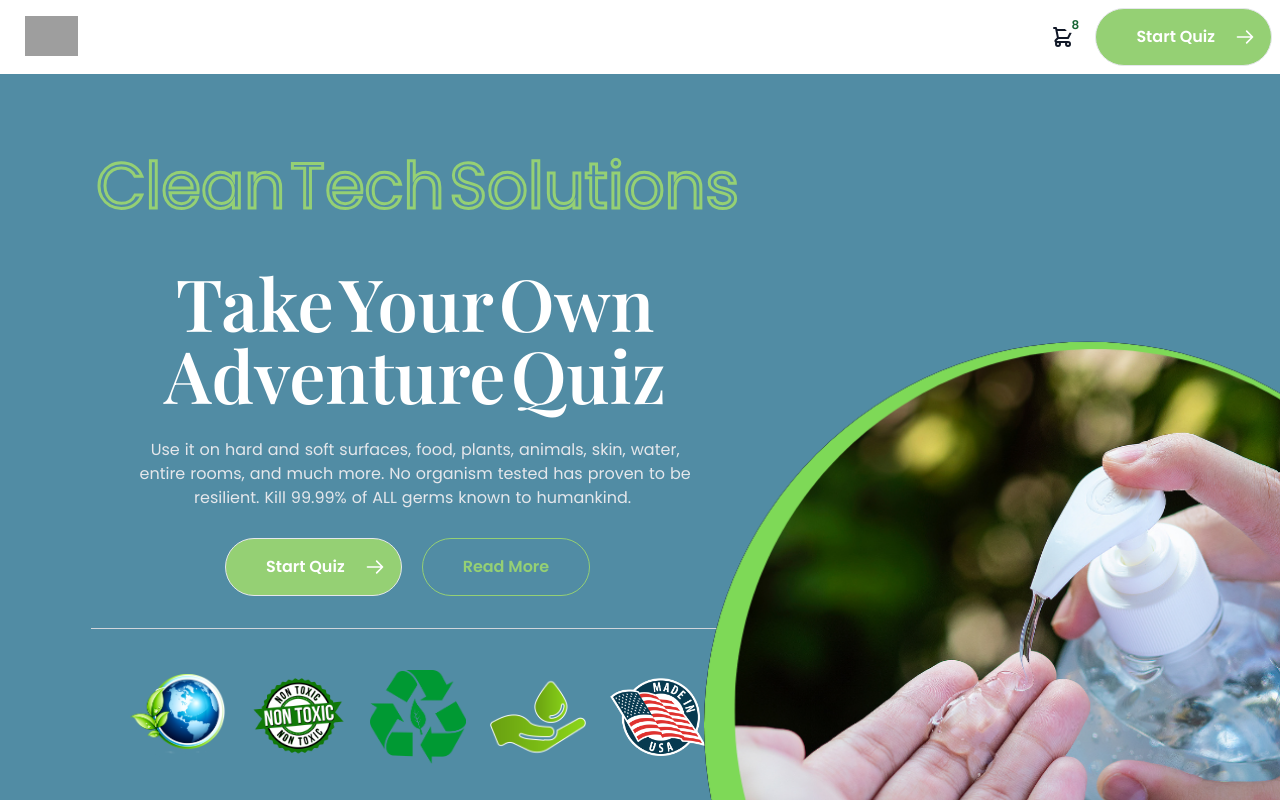
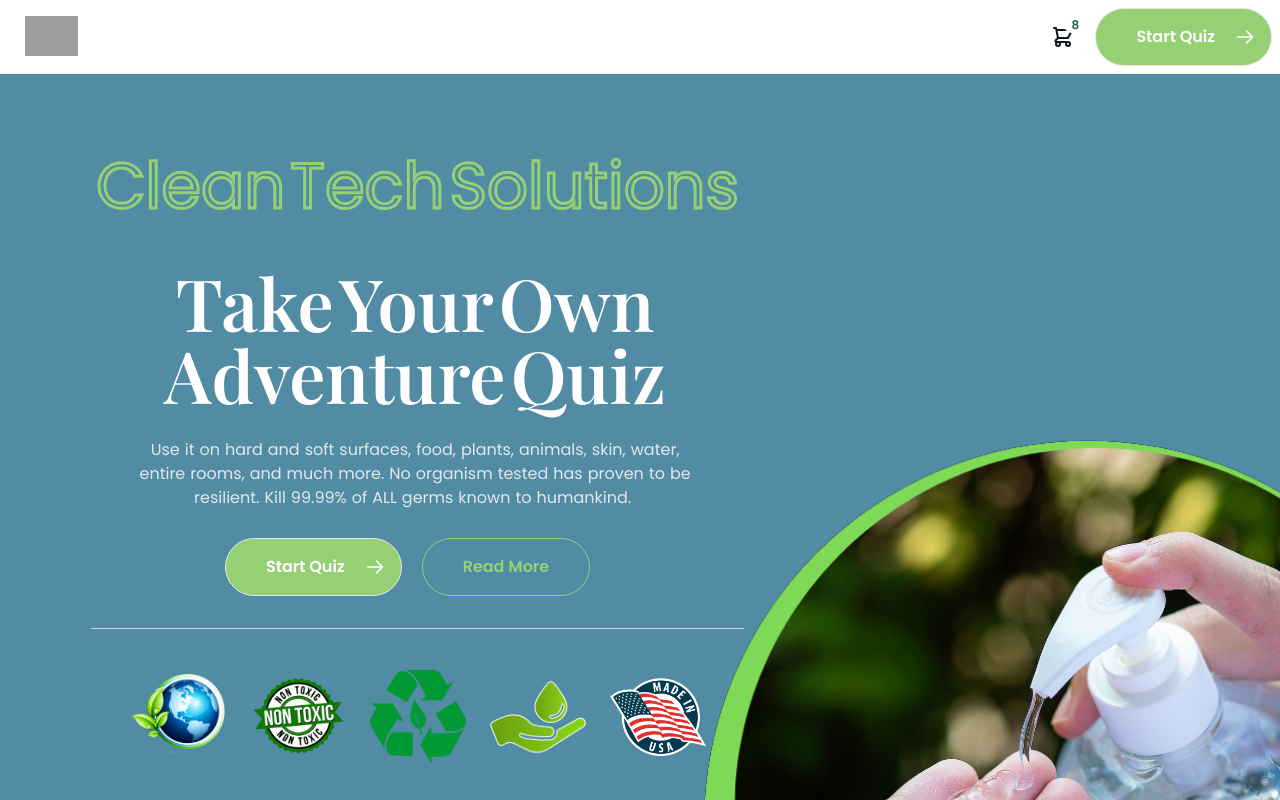
Before and after one commit to dag-bag/clean-solutions, a Next.js app: page / in a window 1280 px wide. Shown: the top 800 px of the page. Built offline with nearby package versions, Linux system fonts and the light colour scheme; grey boxes are pictures that could not be loaded.

Commit message:
customize max/min width and drawer responsive test

```diff
--- a/components/pages/Home/Main.tsx
+++ b/components/pages/Home/Main.tsx
@@ -43,7 +43,7 @@ const Main = () => {
 
   return (
     <>
-      <Div className=" flex flex-col py-16 lg:pt-0 lg:flex-col lg:pb-0 h-screen bg-blue-1 text-white relative">
+      <Div className=" flex flex-col py-16 lg:pt-0 lg:flex-col lg:pb-0 min-h-screen max-h-[1000px] bg-blue-1 text-white relative">
         <div className=" flex flex-col items-start w-full max-w-xl px-4 mx-auto xl:px-10 xl:max-w-[92%] text-center ">
           <div className="mb-16 lg:mt-20 xl:my-52 xl:mt-20 xl:max-w-3xl lg:pr-5 ">
             <AnimatedTextWord
--- a/components/utils/Drawer.tsx
+++ b/components/utils/Drawer.tsx
@@ -79,11 +79,11 @@ function Item({ title, price, category, image, qty }: Props) {
 
 function Drawer() {
   return (
-    <div className="drawer  drawer-end absolute">
+    <div className="drawer drawer-end absolute ">
       <input id="my-drawer-4" type="checkbox" className="drawer-toggle" />
-      <div className="drawer-side  scrollbar-hide">
+      <div className="drawer-side scrollbar-hide">
         <label htmlFor="my-drawer-4" className="drawer-overlay z-40"></label>
-        <ul className="menu p-4 w-96 bg-smoke !z-[98]">
+        <ul className="menu p-4 md:w-96 bg-smoke !z-[98] ">
           <div className="flex items-start justify-between py-4 pl-2">
             <h2 id="slide-over-title" className="text-lg font-medium text-gray-900">Shopping cart</h2>
             <div className="ml-3 flex h-7 items-center ">
```
